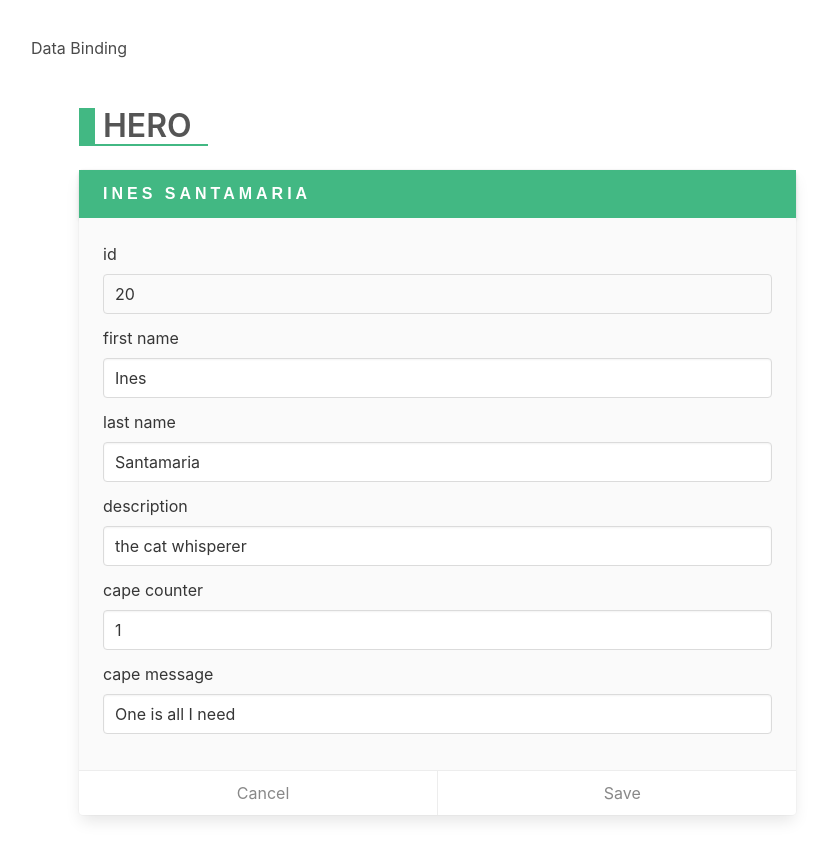
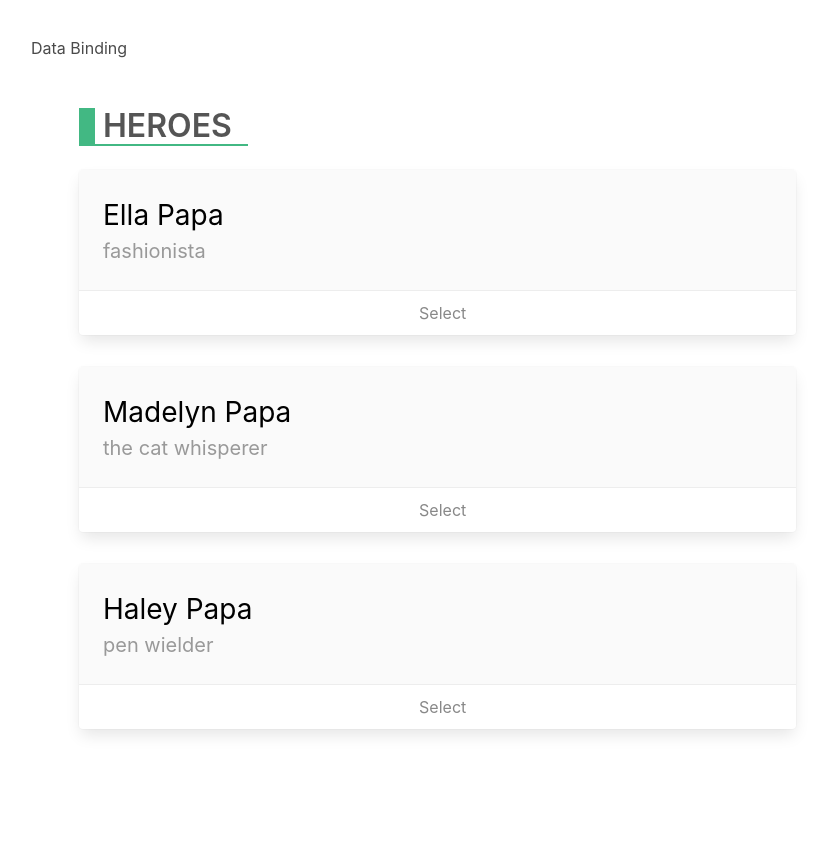
Before and after one commit to andonisan/vue-whorkshop, a Vue app in the folder workshop/: page / in a window 1280 px wide. Shown: the top 860 px of the page, without its empty margins (17-846 px from the left). Built offline with nearby package versions, Linux system fonts and the light colour scheme.

Commit message:
05-component-communication

```diff
--- /dev/null
+++ b/workshop/src/components/HeroDetail.vue
@@ -0,0 +1,70 @@
+<template>
+  <div>
+    <div class="card edit-detail">
+      <header class="card-header">
+        <p class="card-header-title">{{ fullName }}</p>
+      </header>
+      <div class="card-content">
+        <div class="content">
+          <div class="field">
+            <label class="label" for="id">id</label>
+            <label class="input" name="id" readonly>{{ clonedHero.id }}</label>
+          </div>
+          <div class="field">
+            <label class="label" for="firstName">first name</label>
+            <input class="input" name="firstName" type="text" v-model="clonedHero.firstName" />
+          </div>
+          <div class="field">
+            <label class="label" for="lastName">last name</label>
+            <input class="input" name="lastName" v-model="clonedHero.lastName" />
+          </div>
+          <div class="field">
+            <label class="label" for="description">description</label>
+            <input class="input" name="description" type="text" v-model="clonedHero.description" />
+          </div>
+        </div>
+      </div>
+      <footer class="card-footer">
+        <button class="link card-footer-item cancel-button" @click="cancelHero()">
+          <i class="fas fa-undo"></i>
+          <span>Cancel</span>
+        </button>
+        <button class="link card-footer-item save-button" @click="saveHero()">
+          <i class="fas fa-save"></i>
+          <span>Save</span>
+        </button>
+      </footer>
+    </div>
+    <div class="notification is-info" v-show="message">{{ message }}</div>
+  </div>
+</template>
+
+<script lang="ts">
+import { Component, Prop, Vue } from 'vue-property-decorator';
+import { Hero } from '@/models/hero';
+
+@Component
+export default class HeroDetails extends Vue {
+  @Prop({ required: false, default: false })
+  hero!: Hero;
+
+  private message = '';
+
+  public get fullName(): string {
+    return `${this.hero.firstName} ${this.hero.lastName}`;
+  }
+
+  get clonedHero(): Hero {
+    return this.hero;
+  }
+
+  cancelHero() {
+    this.$emit('cancel');
+  }
+  saveHero() {
+    this.$emit('save', this.clonedHero);
+  }
+}
+</script>
+
+<style scoped></style>
--- a/workshop/src/components/Heroes.vue
+++ b/workshop/src/components/Heroes.vue
@@ -1,53 +1,34 @@
 <template>
   <div>
     <div class="section content-title-group">
-      <h2 class="title">Hero</h2>
+      <h2 class="title">Heroes</h2>
       <div class="columns is-multiline is-variable">
-        <div class="column is-8">
-          <div class="card edit-detail" v-if="hero && hero.id">
-            <header class="card-header">
-              <p class="card-header-title">{{ fullName }}</p>
-            </header>
+        <div class="column is-8" v-if="heroes">
+          <ul v-if="!isHeroSelected">
+            <li v-for="hero in heroes" :key="hero.id">
+              <div class="card">
                 <div class="card-content">
                   <div class="content">
-                <div class="field">
-                  <label class="label" for="id">id</label>
-                  <label class="input" name="id" readonly>{{hero.id}}</label>
-                </div>
-                <div class="field">
-                  <label class="label" for="firstName">first name</label>
-                  <input class="input" name="firstName" type="text" v-model="hero.firstName" />
-                </div>
-                <div class="field">
-                  <label class="label" for="lastName">last name</label>
-                  <input class="input" name="lastName" v-model="hero.lastName" />
-                </div>
-                <div class="field">
-                  <label class="label" for="description">description</label>
-                  <input class="input" name="description" type="text" v-model="hero.description" />
-                </div>
-                <div class="field">
-                  <label class="label" for="capeCounter">cape counter</label>
-                  <input class="input" name="capeCounter" type="number" v-model="hero.capeCounter" />
-                </div>
-                <div class="field">
-                  <label class="label" for="capeMessage">cape message</label>
-                  <label class="input" name="capeMessage">{{capeMessage}}</label>
-                </div>
+                    <div :key="hero.name" class="name">{{ hero.firstName }} {{ hero.lastName }}</div>
+                    <div class="description">{{ hero.description }}</div>
                   </div>
                 </div>
                 <footer class="card-footer">
-              <button class="link card-footer-item cancel-button" @click="cancelHero()">
-                <i class="fas fa-undo"></i>
-                <span>Cancel</span>
-              </button>
-              <button class="link card-footer-item save-button" @click="saveHero()">
-                <i class="fas fa-save"></i>
-                <span>Save</span>
+                  <button class="link card-footer-item save-button" @click="selectHero(hero)">
+                    <i class="fas fa-check"></i>
+                    <span>Select</span>
                   </button>
                 </footer>
               </div>
-          <div class="notification is-info" v-show="message">{{message}}</div>
+            </li>
+          </ul>
+          <HeroDetail
+            :hero="selectedHero"
+            @save="saveHero"
+            @cancel="unselectHero"
+            v-if="isHeroSelected"
+          />
+          <div class="notification is-info" v-show="message">{{ message }}</div>
         </div>
       </div>
     </div>
@@ -55,74 +36,74 @@
 </template>
 
 <script lang="ts">
-import { Component, Vue, Watch } from 'vue-property-decorator';
-import { Hero } from '../models/hero';
+import { Component, Vue } from 'vue-property-decorator';
+import { Hero } from '@/models/hero';
+import HeroDetail from '@/components/HeroDetail.vue';
 
-@Component
+@Component({
+  components: { HeroDetail },
+})
+
 export default class Heroes extends Vue {
-  private hero: Hero = {} as Hero;
+  public heroes: Hero[] = [];
+  public selectedHero: Hero = {} as Hero;
   private message = '';
-  private capeMessage = '';
 
-  get fullName(): string {
-    return `${this.hero.firstName} ${this.hero.lastName}`;
+  public created() {
+    this.loadHeroes();
   }
 
-  created() {
-    this.loadHero();
+  get isHeroSelected(): boolean {
+    return !!this.selectedHero.id;
   }
 
-  @Watch('hero.capeCounter')
-  handler(newValue: string, oldValue: string) {
-    this.handleTheCapes(parseInt(newValue, 10));
-  }
-
-  cancelHero() {
-    this.loadHero();
-  }
-
-  async loadHero() {
-    this.hero = {} as Hero;
-    this.message = 'getting the hero, please be patient';
-    this.hero = await this.getHero();
+  async loadHeroes() {
+    this.heroes = [];
+    this.message = 'getting the heroes, please be patient';
+    this.heroes = await this.getHeroes();
     this.message = '';
   }
 
-  handleTheCapes(newValue: number) {
-    switch (newValue) {
-      case 0:
-        this.capeMessage = 'Where is my cape?';
-        break;
-      case 1:
-        this.capeMessage = 'One is all I need';
-        break;
-      case 2:
-        this.capeMessage = 'Alway have a spare';
-        break;
-      default:
-        this.capeMessage = 'You can never have enough capes';
-        break;
+  public selectHero(hero: Hero) {
+    this.selectedHero = hero;
   }
+  async getHeroes(): Promise<Hero[]> {
+    const heroes = [
+      {
+        id: 10,
+        firstName: 'Ella',
+        lastName: 'Papa',
+        description: 'fashionista',
+      },
+      {
+        id: 20,
+        firstName: 'Madelyn',
+        lastName: 'Papa',
+        description: 'the cat whisperer',
+      },
+      {
+        id: 30,
+        firstName: 'Haley',
+        lastName: 'Papa',
+        description: 'pen wielder',
+      },
+    ] as Hero[];
+    return new Promise((resolve) => {
+      setTimeout(() => resolve(heroes), 500);
+    });
   }
 
-  saveHero() {
-    alert('Save!');
+  saveHero(hero: Hero) {
+    this.selectedHero = {} as Hero;
+    const index = this.heroes.findIndex((h) => h.id === hero.id);
+    this.heroes.splice(index, 1, hero);
+    this.heroes = [...this.heroes];
   }
 
-  async getHero(): Promise<Hero> {
-    const hero = {
-      id: 20,
-      firstName: 'Ines',
-      lastName: 'Santamaria',
-      capeCounter: 1,
-      description: 'the cat whisperer',
-    } as Hero;
-    return new Promise((resolve) => {
-      setTimeout(() => resolve(hero), 2000);
-    });
+  unselectHero() {
+    this.selectedHero = {} as Hero;
   }
 }
 </script>
 
-<style scoped lang="scss">
-</style>
+<style scoped lang="scss"></style>
```
Also changed, not shown: workshop/src/App.vue (+7 -7 lines), 1 other file (tests, documents, lock files or other folders). Lines whose indentation alone changed are shown as unchanged.
